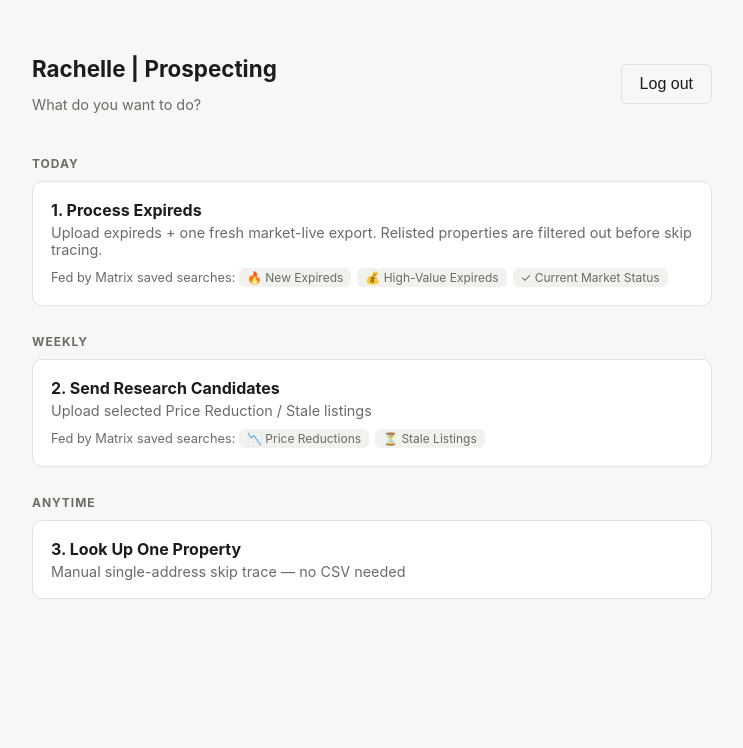
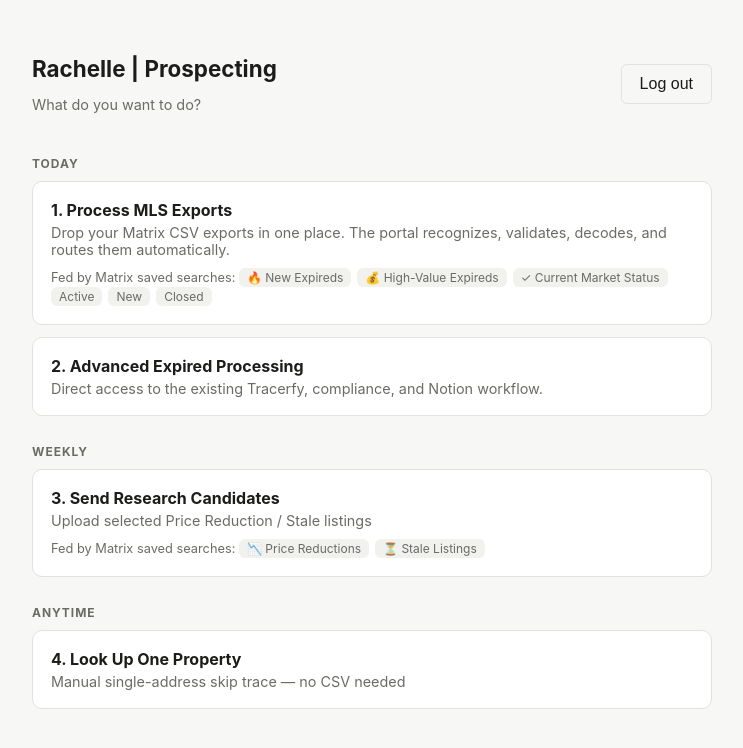
Before and after one commit to rachelledubus/expired-prospecting, a Next.js app: page / in a window 1280 px wide. Shown: the top 748 px of the page, without its empty margins (268-1011 px from the left). Built offline with nearby package versions, Linux system fonts and the light colour scheme.

Commit message:
Make MLS Intake the primary portal workflow

```diff
--- a/app/page.tsx
+++ b/app/page.tsx
@@ -14,19 +14,27 @@ export default function Dashboard() {
       </div>
 
       <div className="section-label">Today</div>
-      <a className="action-card" href="/import">
-        <div className="action-title">1. Process Expireds</div>
-        <div className="muted">Upload expireds + one fresh market-live export. Relisted properties are filtered out before skip tracing.</div>
+      <a className="action-card" href="/intake">
+        <div className="action-title">1. Process MLS Exports</div>
+        <div className="muted">Drop your Matrix CSV exports in one place. The portal recognizes, validates, decodes, and routes them automatically.</div>
         <div className="fed-by">
           Fed by Matrix saved searches: <span className="tag">🔥 New Expireds</span>
           <span className="tag">💰 High-Value Expireds</span>
           <span className="tag">✓ Current Market Status</span>
+          <span className="tag">Active</span>
+          <span className="tag">New</span>
+          <span className="tag">Closed</span>
         </div>
+      </a>
+
+      <a className="action-card" href="/import" style={{ marginTop: 12 }}>
+        <div className="action-title">2. Advanced Expired Processing</div>
+        <div className="muted">Direct access to the existing Tracerfy, compliance, and Notion workflow.</div>
       </a>
 
       <div className="section-label">Weekly</div>
       <a className="action-card" href="/watchlist">
-        <div className="action-title">2. Send Research Candidates</div>
+        <div className="action-title">3. Send Research Candidates</div>
         <div className="muted">Upload selected Price Reduction / Stale listings</div>
         <div className="fed-by">
           Fed by Matrix saved searches: <span className="tag">📉 Price Reductions</span>
@@ -36,7 +44,7 @@ export default function Dashboard() {
 
       <div className="section-label">Anytime</div>
       <a className="action-card" href="/lookup">
-        <div className="action-title">3. Look Up One Property</div>
+        <div className="action-title">4. Look Up One Property</div>
         <div className="muted">Manual single-address skip trace — no CSV needed</div>
       </a>
     </div>
```
